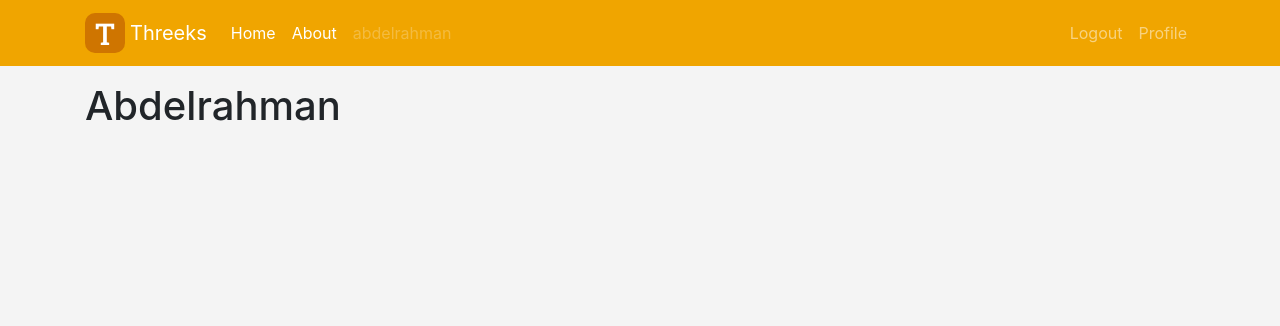
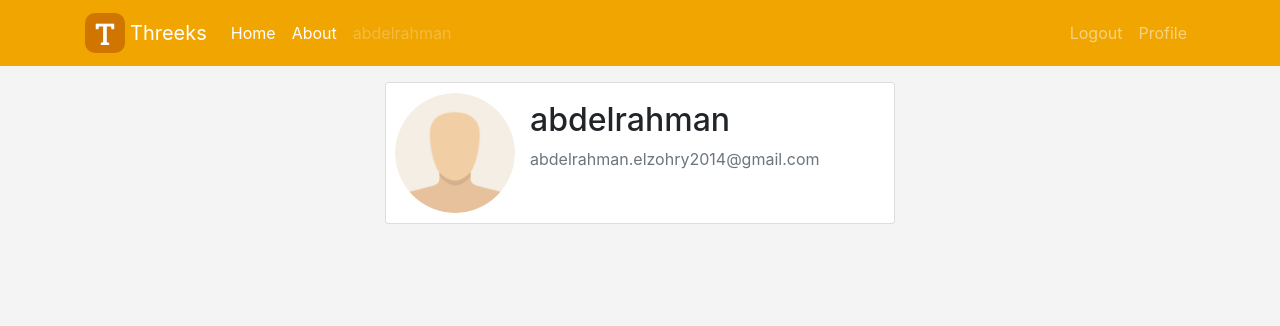
Before and after one commit to AbdElrahmanKhalid0/Threeks, a Flask app: page /profile in a window 1280 px wide. Shown: the top 326 px of the page. Run offline with Flask 2, Linux system fonts and the light colour scheme; a user stored in the database is signed in; some libraries are stand-ins or nearby versions.

Commit message:
added the profile page

```diff
--- a/Threeks/static/styles.css
+++ b/Threeks/static/css/styles.css
@@ -44,6 +44,11 @@ nav .logo {
   margin: 0 auto;
 }
 
+.profile-img {
+  width: 120px;
+  height: 120px;
+}
+
 @keyframes fade-out {
   from { opacity:1; }
   to { opacity:0; }
@@ -68,3 +73,12 @@ nav .logo {
     width: 100%;
   }
 }
+
+@media (max-width: 500px) {
+  .profile-img {
+    margin: 0 auto;
+  }
+  .profile-img + div {
+    max-width: 100%;
+  }
+}
--- /dev/null
+++ b/Threeks/static/js/app.js
@@ -0,0 +1,12 @@
+const toggleBtn = document.querySelector('.navbar-toggler');
+const navBar = document.querySelector('.navbar-collapse');
+
+toggleBtn.addEventListener('click', () => {
+    if (toggleBtn.getAttribute('aria-expanded') === 'true') {
+        toggleBtn.setAttribute('aria-expanded', 'false');
+        navBar.classList.add('collapse')
+    } else {
+        toggleBtn.setAttribute('aria-expanded', 'true');
+        navBar.classList.remove('collapse')
+    }
+});
--- a/Threeks/templates/layout.html
+++ b/Threeks/templates/layout.html
@@ -14,7 +14,7 @@
     />
     <link
       rel="stylesheet"
-      href="{{ url_for('static', filename='styles.css') }}"
+      href="{{ url_for('static', filename='css/styles.css') }}"
     />
     {% block additional_links %}{% endblock %}
     <title>{% block title %}{% endblock %}</title>
@@ -86,6 +86,7 @@
       {% endwith %}
       {% block content %} {% endblock %}
     </div>
+    <script src="{{ url_for('static', filename='js/app.js') }}"></script>
     {% if get_flashed_messages() %}
       <script src="{{ url_for('static', filename='hide_messages.js') }}"></script>
     {% endif %}
--- a/Threeks/templates/profile.html
+++ b/Threeks/templates/profile.html
@@ -1,5 +1,13 @@
 {% extends "layout.html" %}
 {% block title %} {{ current_user.username.title() }} {% endblock %}
 {% block content %}
-    <h1>{{ current_user.username.title() }}</h1>
+    <div class="content-section pl-4">
+        <div class="media row">
+            <img class="rounded-circle profile-img" src="{{ url_for('static', filename='images/' + current_user.image_file ) }}">
+            <div class="col-8 media-body mt-2">
+              <h2 class="account-heading">{{ current_user.username }}</h2>
+              <p class="text-secondary text-break">{{ current_user.email }}</p>
+            </div>
+        </div>
+    </div>
 {% endblock %}
```
Also changed, not shown: Threeks/static/images/default.jpg (added), Threeks/static/js/hide_messages.js (renamed from Threeks/static/hide_messages.js), 1 other file.
